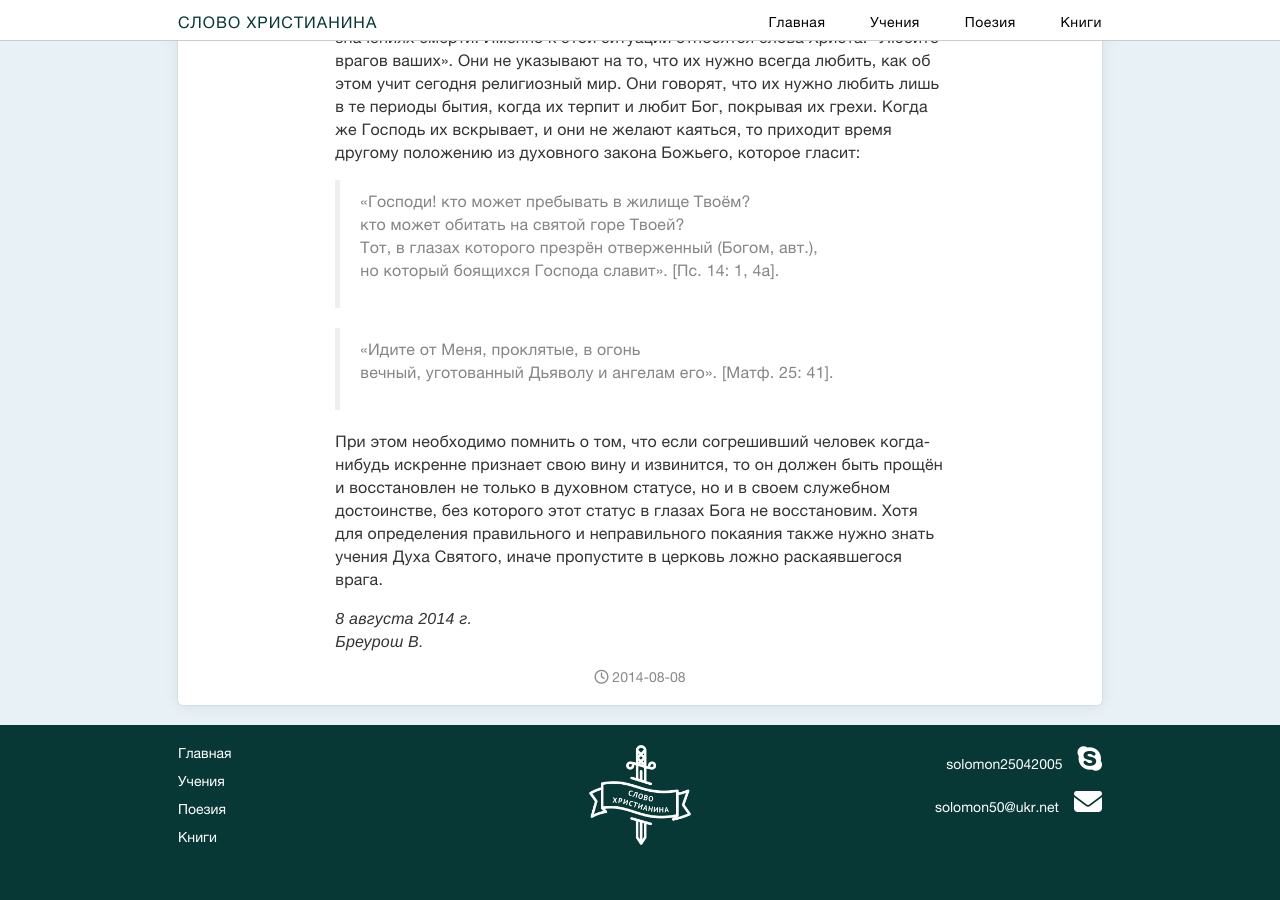
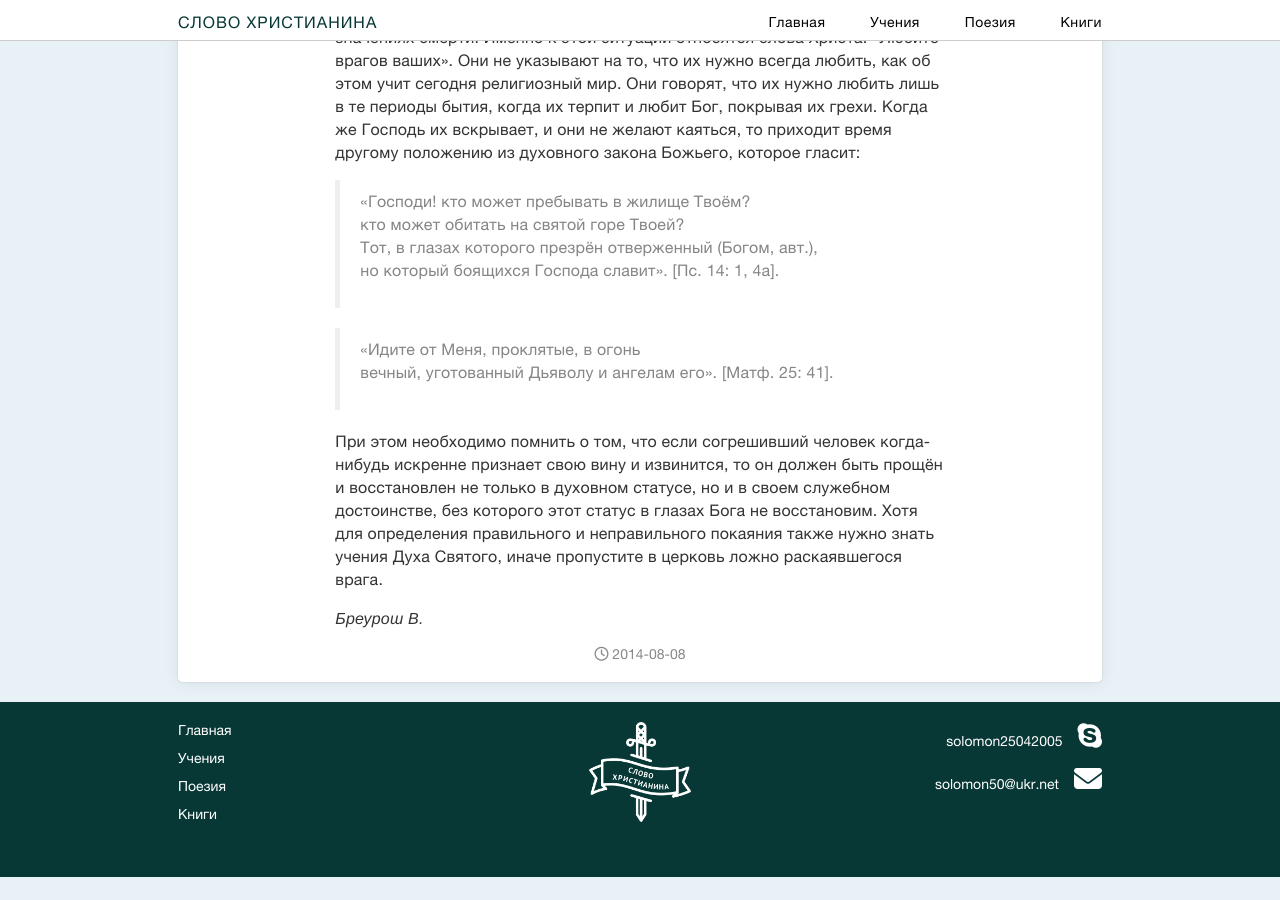
Before and after one commit to slovohrista/slovohrista.github.io, a Jekyll site: the page built from _posts/doctrine/2014-08-08-lyubite-vragov-vashix.md, in a window 1280 px wide and 900 px high, scrolled down 4315 px. Built offline with Jekyll 4.4.1, drawn with Linux system fonts in a browser that asks for light colours; nearby versions of some CDN libraries; comment, search, counter and statistics services are not loaded; after the commit the page ends 5192 px from its top, so only the background shows below that.

Commit message:
Updated 2014-08-08-lyubite-vragov-vashix.md

```diff
--- a/_posts/doctrine/2014-08-08-lyubite-vragov-vashix.md
+++ b/_posts/doctrine/2014-08-08-lyubite-vragov-vashix.md
@@ -71,5 +72,4 @@ category: doctrine
 
 При этом необходимо помнить о том, что если согрешивший человек когда-нибудь искренне признает свою вину и извинится, то он должен быть прощён и восстановлен не только в духовном статусе, но и в своем служебном достоинстве, без которого этот статус в глазах Бога не восстановим. Хотя для определения правильного и неправильного покаяния также нужно знать учения Духа Святого, иначе пропустите в церковь ложно раскаявшегося врага.
 
-*8 августа 2014 г.
-Бреурош В.*
+*Бреурош В.*
```
Also changed, not shown: other parts of _posts/doctrine/2014-08-08-lyubite-vragov-vashix.md (+1 -0 lines).
